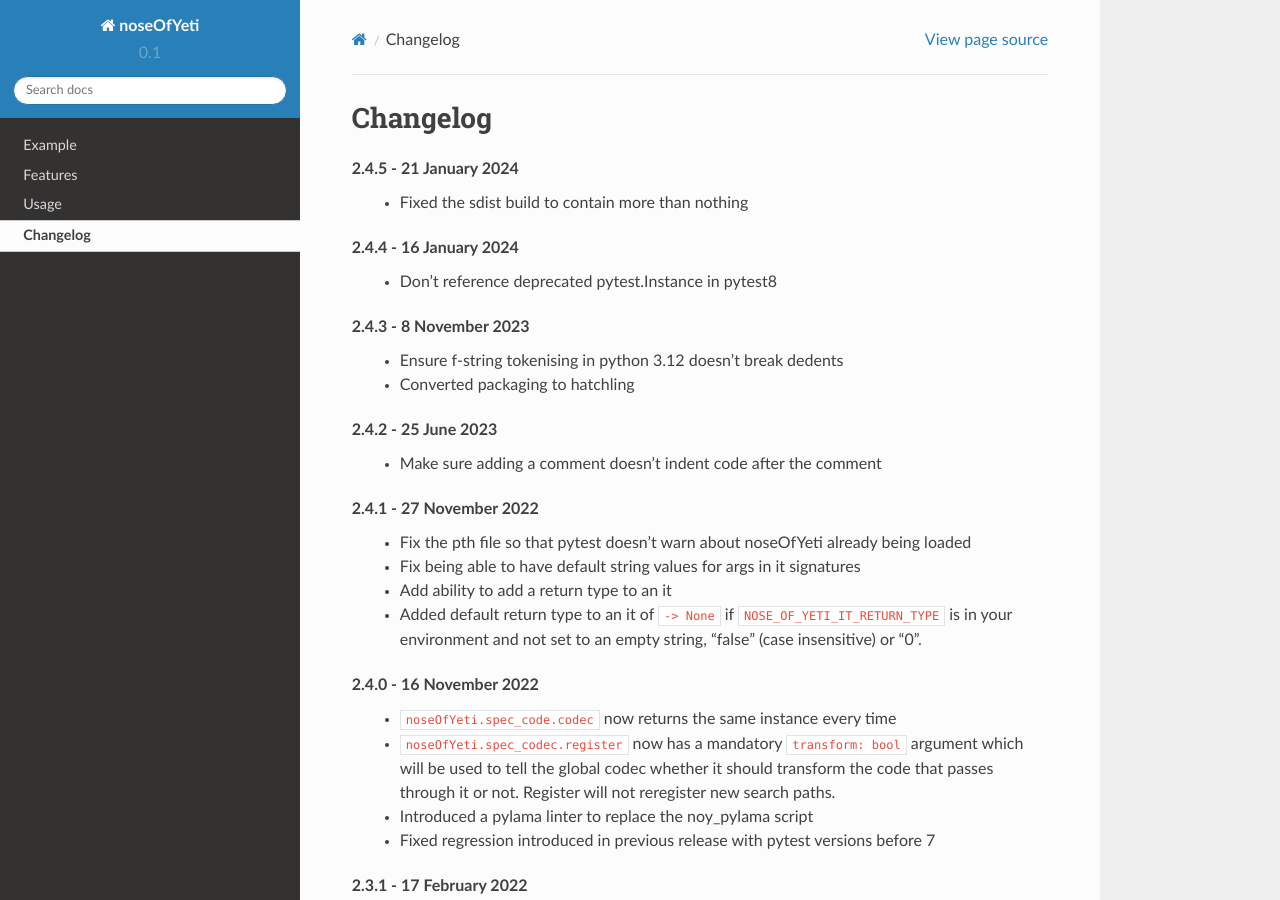
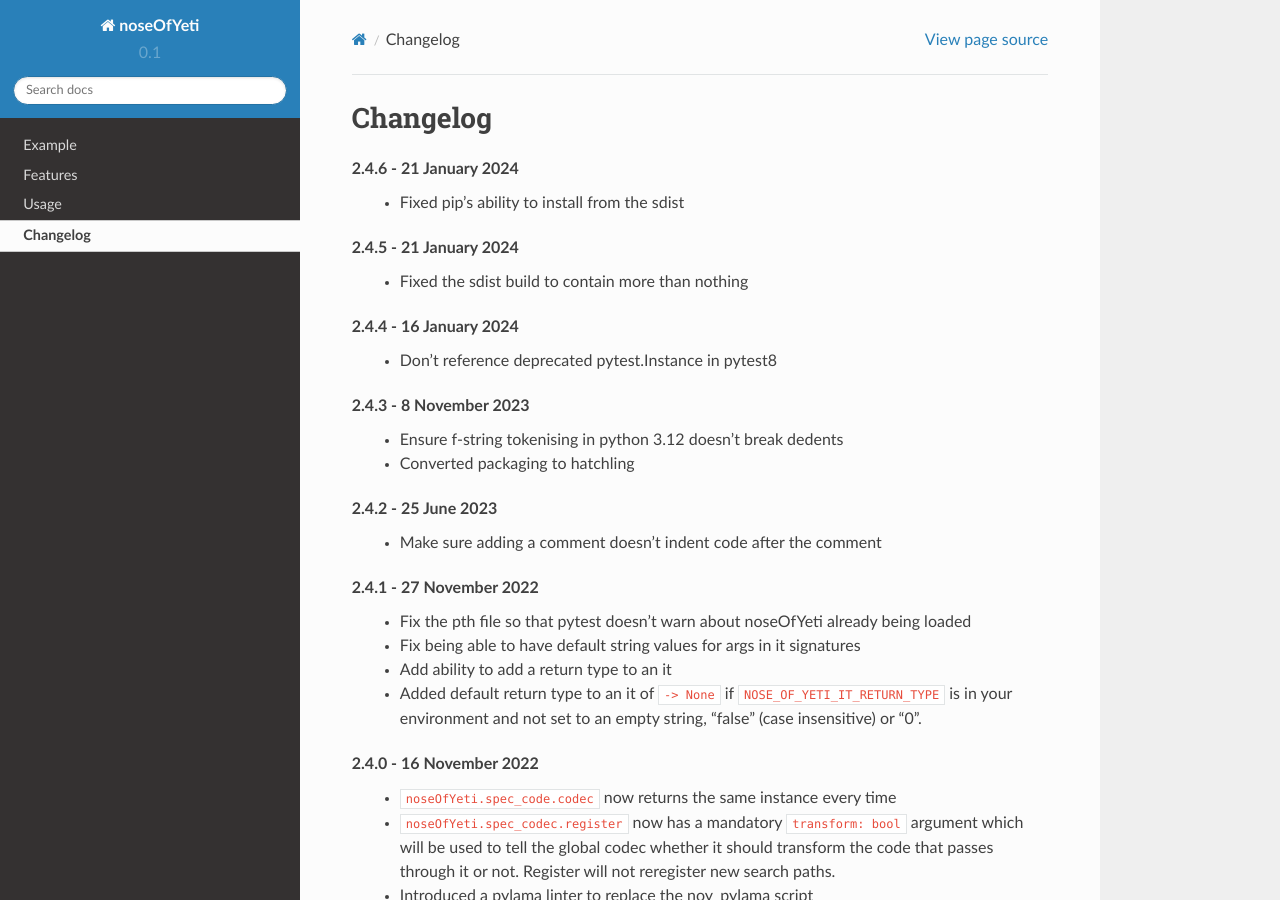
Before and after one commit to delfick/nose-of-yeti, a Sphinx documentation site: the page built from docs/api/changelog.rst, in a window 1280 px wide and 900 px high. Built offline with Sphinx 7.4.7 and the Read the Docs theme 2.0.0, drawn with Linux system fonts in a browser that asks for light colours.

Commit message:
Version bump - 2.4.6
Fixed pip's ability to install from the sdist

```diff
--- a/docs/api/changelog.rst
+++ b/docs/api/changelog.rst
@@ -2,6 +2,11 @@
 
 Changelog
 =========
+
+.. _release-2.4.6:
+
+2.4.6 - 21 January 2024
+    * Fixed pip's ability to install from the sdist
 
 .. _release-2.4.5:
 
--- a/noseOfYeti/version.py
+++ b/noseOfYeti/version.py
@@ -1 +1 @@
-VERSION = "2.4.5"
+VERSION = "2.4.6"
--- a/pyproject.toml
+++ b/pyproject.toml
@@ -73,7 +73,7 @@
     "/noseOfYeti",
 ]
 
-[tool.hatch.build.force-include]
+[tool.hatch.build.targets.wheel.force-include]
 "noseOfYeti/black/noy_black.pth" = "noy_black.pth"
 
 [tool.black]
```
